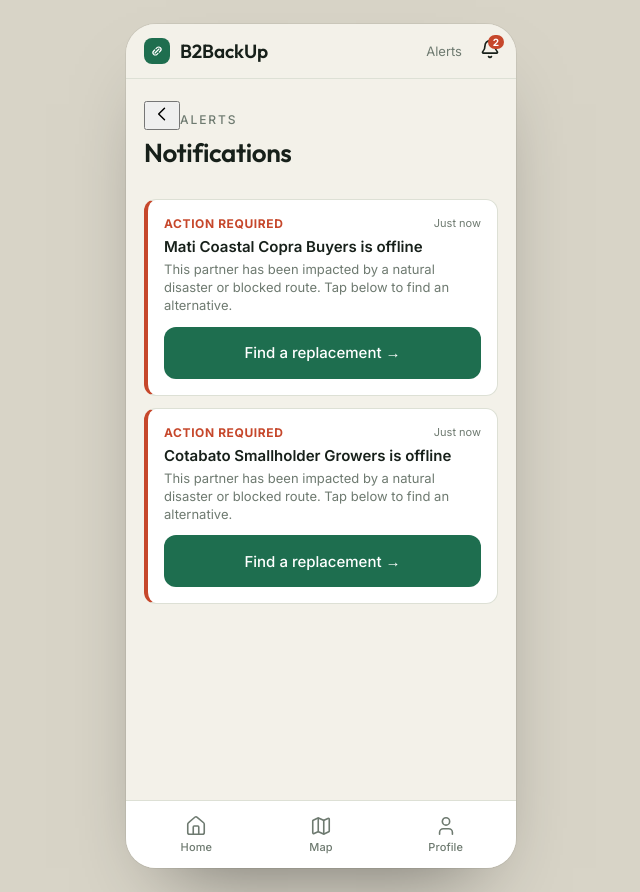
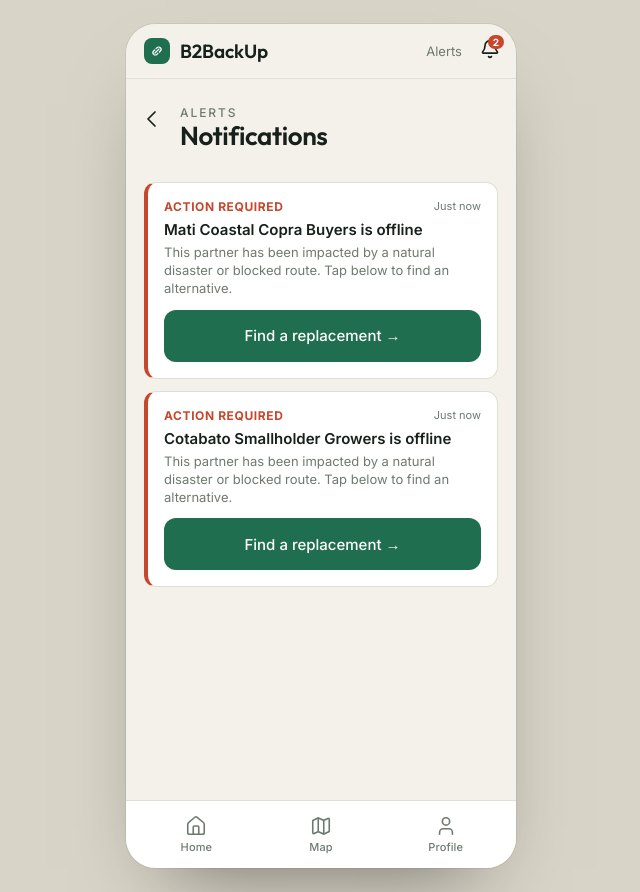
Before and after one commit to DominceAseberos/B2BackUp, a React (Vite) app: page /sme/notifications in a window 1280 px wide. Shown: the whole page, without its empty margins (319-959 px from the left). Built offline with nearby package versions, Linux system fonts and the light colour scheme.

Commit message:
style: fix broken layout of back button in Notifications and add progress__back CSS

```diff
--- a/src/features/NotificationsScreen.tsx
+++ b/src/features/NotificationsScreen.tsx
@@ -18,12 +18,14 @@ export function NotificationsScreen({ business, onFix }: NotificationsScreenProp
 
   return (
     <div className="shell">
-      <div className="page-head">
-        <button type="button" className="progress__back" aria-label="Back" onClick={() => navigate(-1)}>
-          <ArrowLeftIcon size={20} />
+      <div style={{ display: "flex", alignItems: "flex-start", gap: 12, padding: "22px 0 4px" }}>
+        <button type="button" className="progress__back" aria-label="Back" onClick={() => navigate(-1)} style={{ marginTop: 2 }}>
+          <ArrowLeftIcon size={24} />
         </button>
-        <span className="eyebrow">Alerts</span>
-        <h1 className="title">Notifications</h1>
+        <div>
+          <span className="eyebrow">Alerts</span>
+          <h1 className="title" style={{ margin: 0 }}>Notifications</h1>
+        </div>
       </div>
 
       <div className="section">
--- a/src/index.css
+++ b/src/index.css
@@ -218,6 +218,24 @@ a {
 /* ---- Section headings ---- */
 .page-head {
   padding: 22px 0 4px;
+}
+
+.progress__back {
+  background: transparent;
+  border: none;
+  padding: 4px;
+  margin: -4px 0 -4px -8px; /* Expand hit area, pull left */
+  color: var(--ink);
+  cursor: pointer;
+  display: inline-flex;
+  align-items: center;
+  justify-content: center;
+  border-radius: 50%;
+  transition: background 150ms ease;
+}
+
+.progress__back:active {
+  background: rgba(0, 0, 0, 0.05);
 }
 
 .eyebrow {
```
